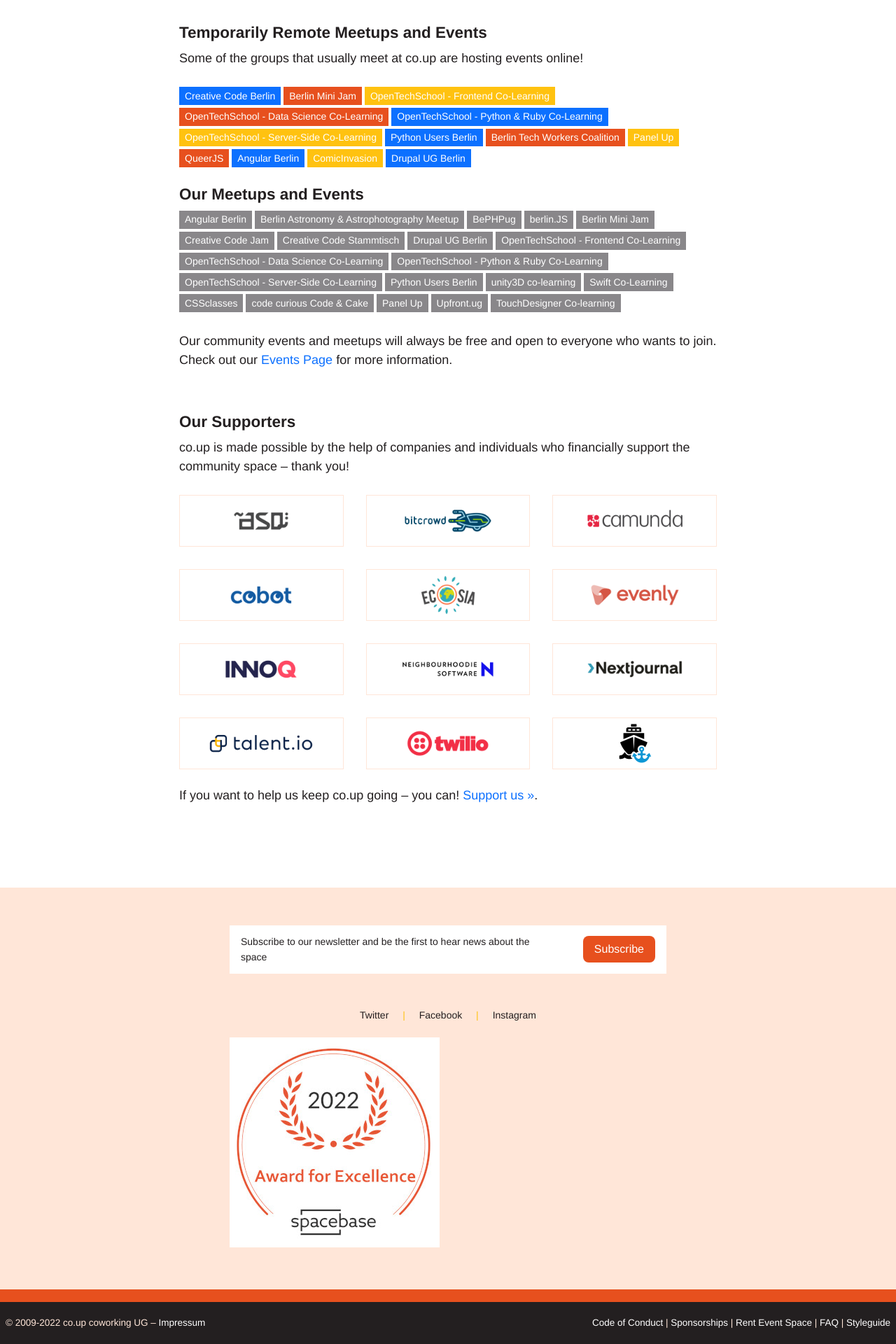
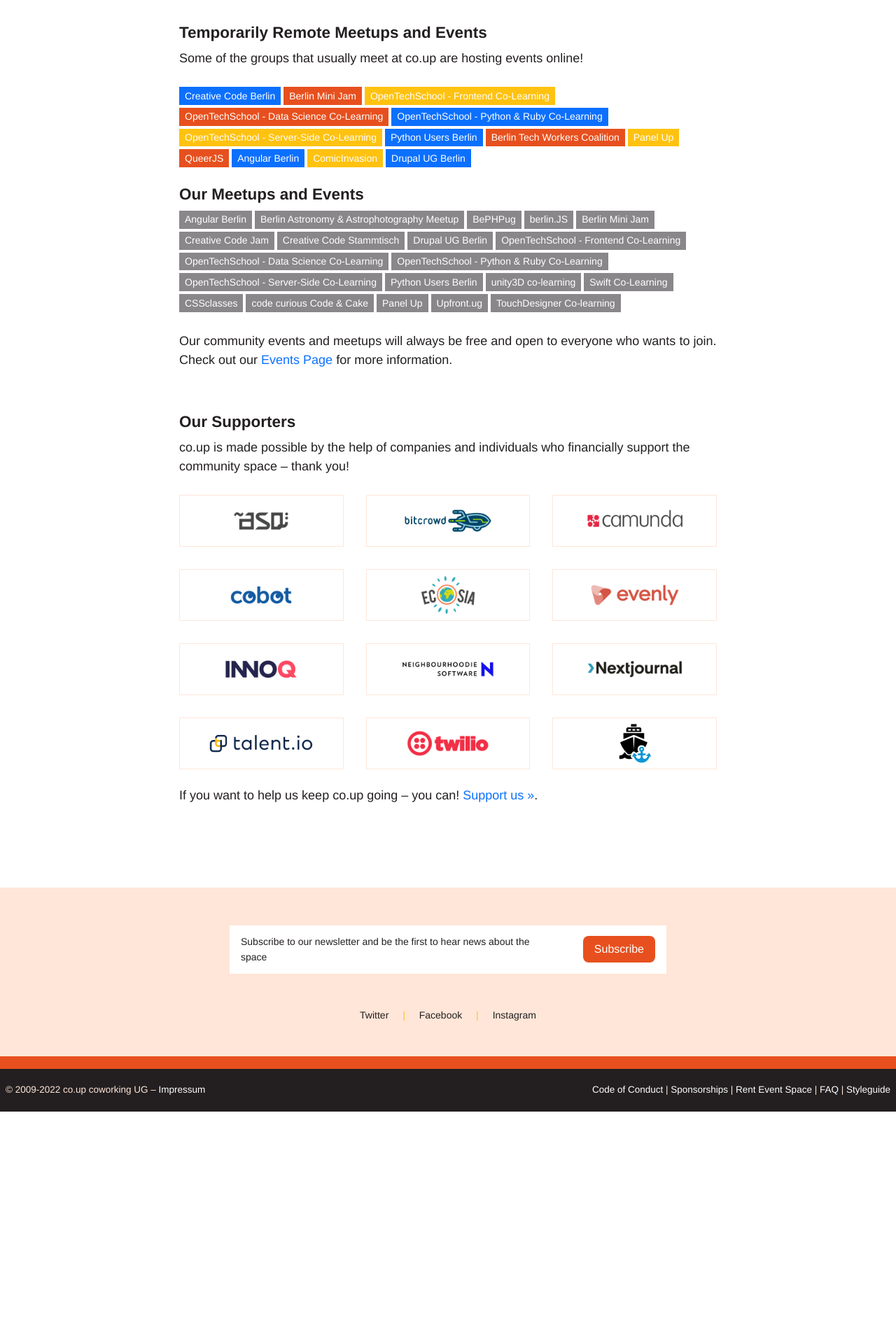
Before and after one commit to co-up/co-up.de, a Jekyll site: the page built from index.html, in a window 1280 px wide. Shown: the part 922-2842 px from the top of the page at 70% size. Built offline with Jekyll 4.4.1, drawn with Linux system fonts in a browser that asks for light colours; after the commit the page ends 2510 px from its top, so only the background shows below that.

Commit message:
Update sidebar.html

```diff
--- a/_includes/sidebar.html
+++ b/_includes/sidebar.html
@@ -14,9 +14,5 @@
       |
       <a href="https://www.instagram.com/co_up_de" class="grey_link">Instagram</a>
     </p>
-
-    <p>
-      <a href="https://www.spacebase.com/en/berlin/coworking-space/"><img src="/photos/Badge_Award_for_Excellence 300px.jpg" alt="Coworking Space Berlin" width="300" align="middle"></a>
-    </p>
   </div>
 </div>
```
